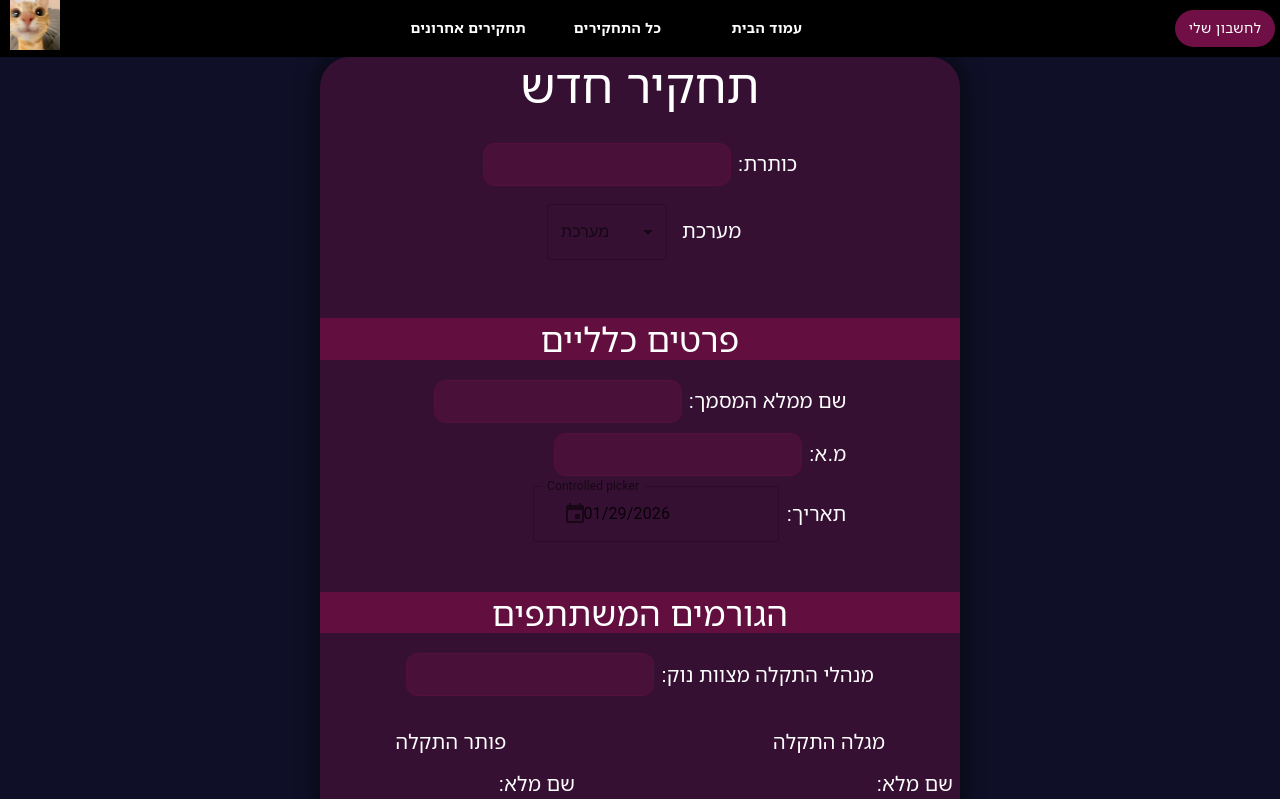
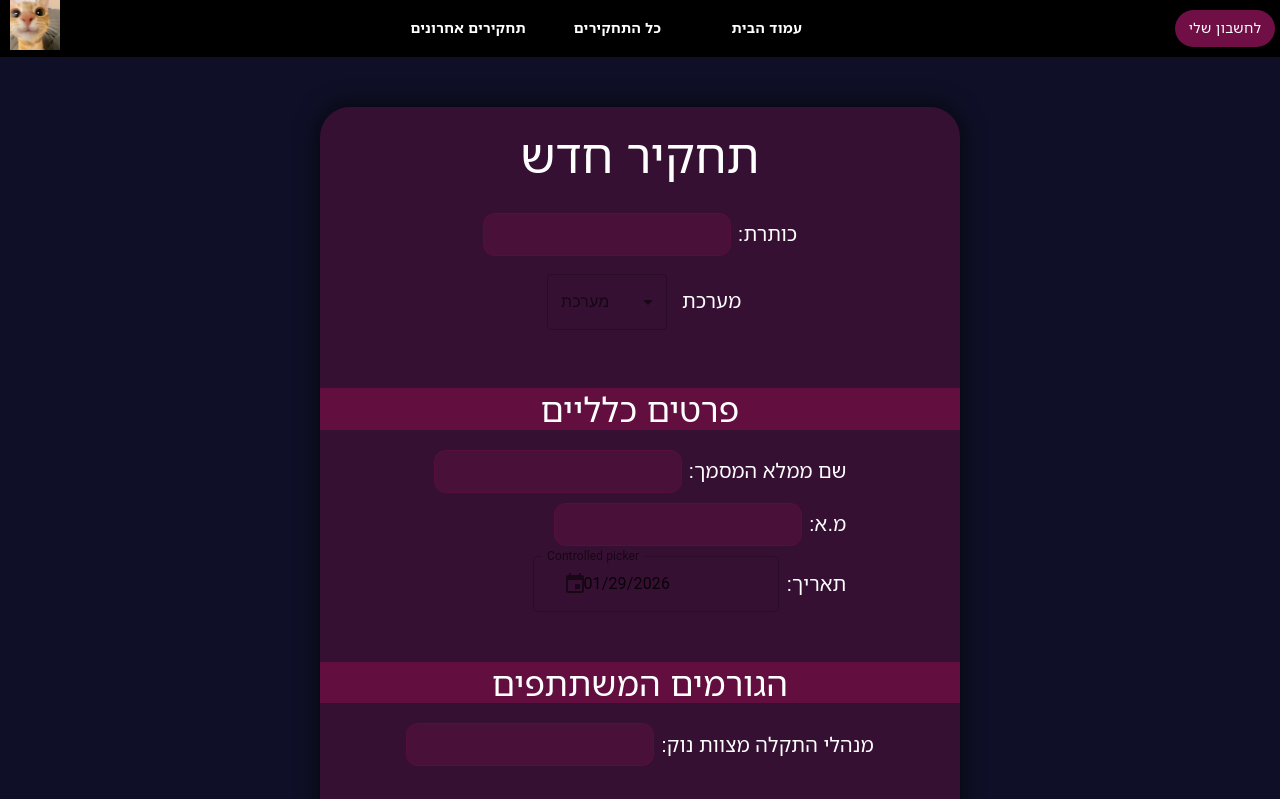
Before and after one commit to MichalLeibovich/MichalsDebProject, a React (Vite) app in the folder frontend/: page /newDebriefing in a window 1280 px wide. Shown: the top 799 px of the page. Built offline with nearby package versions, Linux system fonts and the light colour scheme.

Commit message:
added a bit design in new debriefing

```diff
--- a/frontend/src/components/pages/new_debriefing/newDebriefingStyles.ts
+++ b/frontend/src/components/pages/new_debriefing/newDebriefingStyles.ts
@@ -24,6 +24,7 @@ const useStyles = makeStyles()(() => ({
             }
         },
         marginBottom: "50px",
+        marginTop: "50px",
         borderRadius: "30px"
     },
 
@@ -94,7 +95,8 @@ const useStyles = makeStyles()(() => ({
 
     titleNewDebriefing: {
         textAlign: "center",
-        marginBottom: "30px"
+        marginBottom: "30px",
+        marginTop: "20px"
     },
 
     // החלק של הכותרת
```
